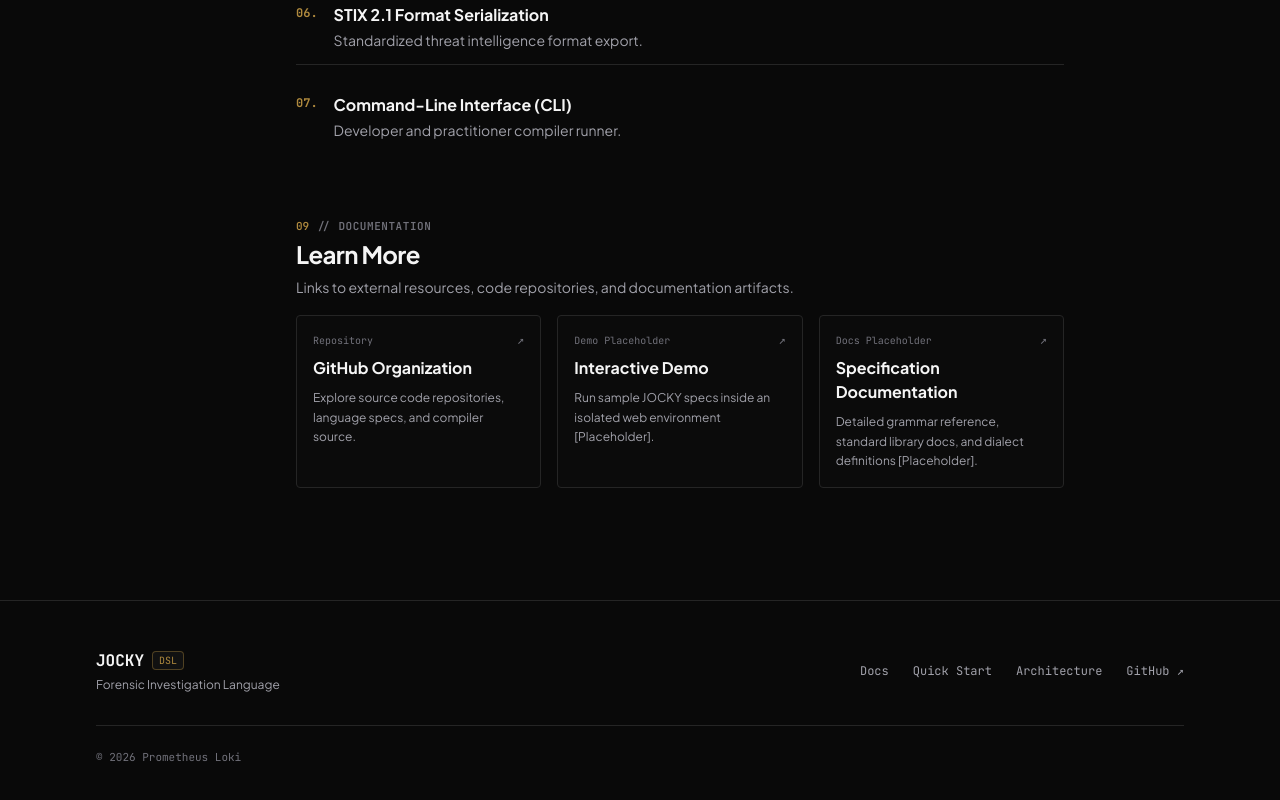
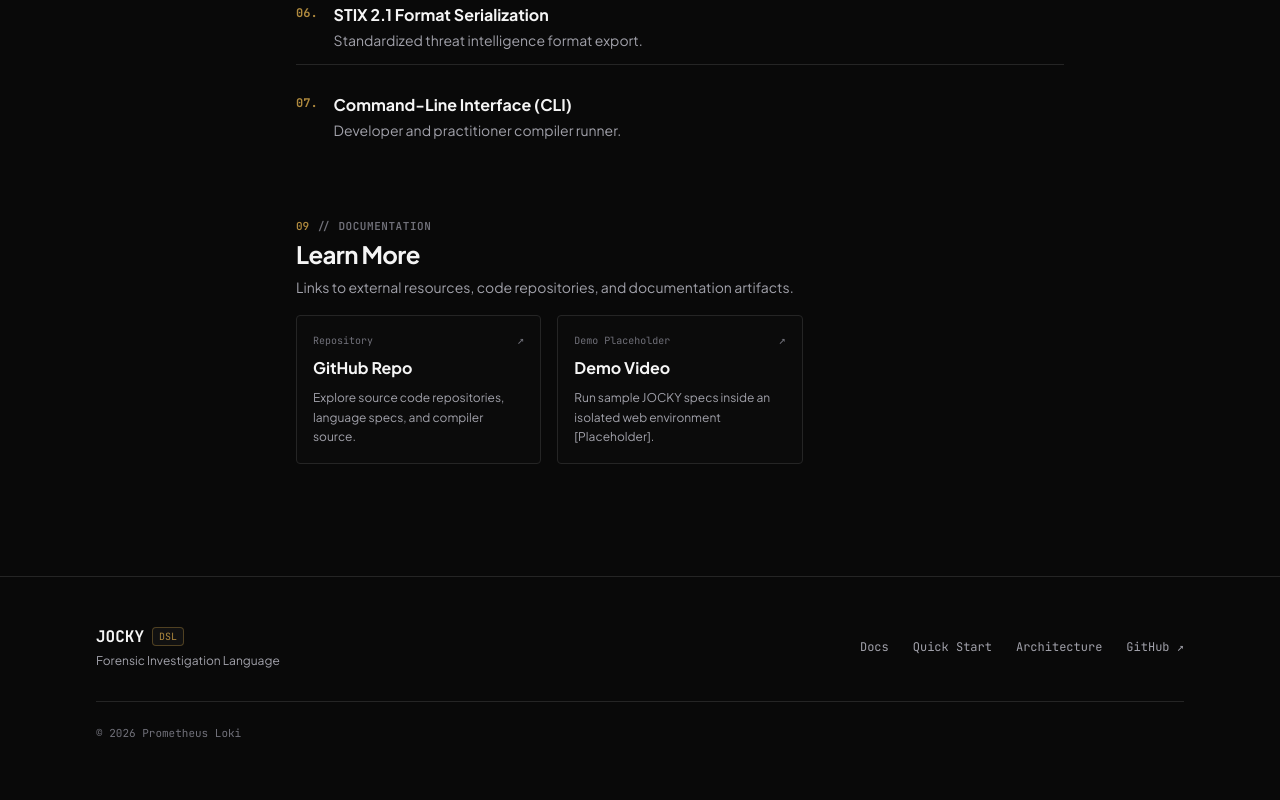
Before and after one commit to Shreyasi53/jocky-docs, a React (Vite) app: page / in a window 1280 px wide. Shown: the part 9079-9879 px from the top of the page. Built offline with nearby package versions, Linux system fonts and the light colour scheme.

Commit message:
add LearnMore section component with external resource links

```diff
--- a/index.html
+++ b/index.html
@@ -4,7 +4,7 @@
     <meta charset="UTF-8" />
     <link rel="icon" type="image/png" href="/jocky.png" />
     <meta name="viewport" content="width=device-width, initial-scale=1.0" />
-    <title>JOCKY — Forensic Investigation Language</title>
+    <title>JOCKY </title>
     <link rel="preconnect" href="https://fonts.googleapis.com">
     <link rel="preconnect" href="https://fonts.gstatic.com" crossorigin>
     <link href="https://fonts.googleapis.com/css2?family=JetBrains+Mono:ital,wght@0,400..700;1,400..700&family=Plus+Jakarta+Sans:ital,wght@0,400..800;1,400..800&display=swap" rel="stylesheet">
--- a/src/sections/LearnMore.jsx
+++ b/src/sections/LearnMore.jsx
@@ -3,23 +3,17 @@
 export default function LearnMore() {
   const links = [
     {
-      title: 'GitHub Organization',
+      title: 'GitHub Repo',
       description: 'Explore source code repositories, language specs, and compiler source.',
       href: 'https://github.com/Debashich/mahoraga.git',
       badge: 'Repository',
     },
     {
-      title: 'Interactive Demo',
+      title: 'Demo Video',
       description: 'Run sample JOCKY specs inside an isolated web environment [Placeholder].',
       href: '#',
       badge: 'Demo Placeholder',
-    },
-    {
-      title: 'Specification Documentation',
-      description: 'Detailed grammar reference, standard library docs, and dialect definitions [Placeholder].',
-      href: '#',
-      badge: 'Docs Placeholder',
-    },
+    }
   ];
 
   return (
```
